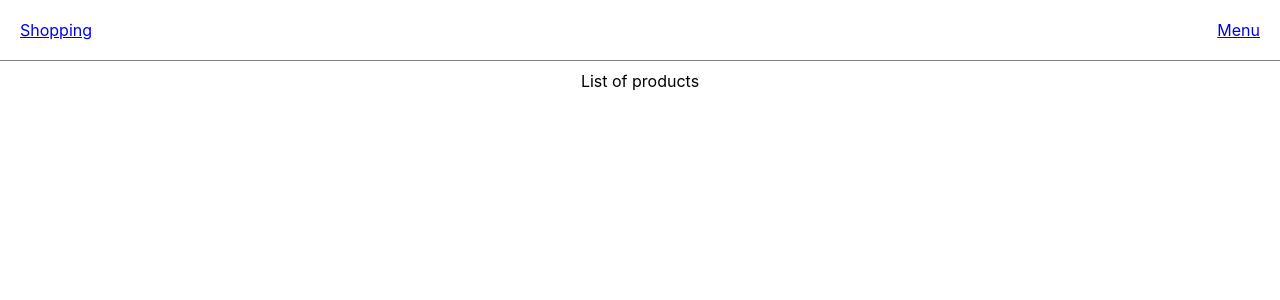
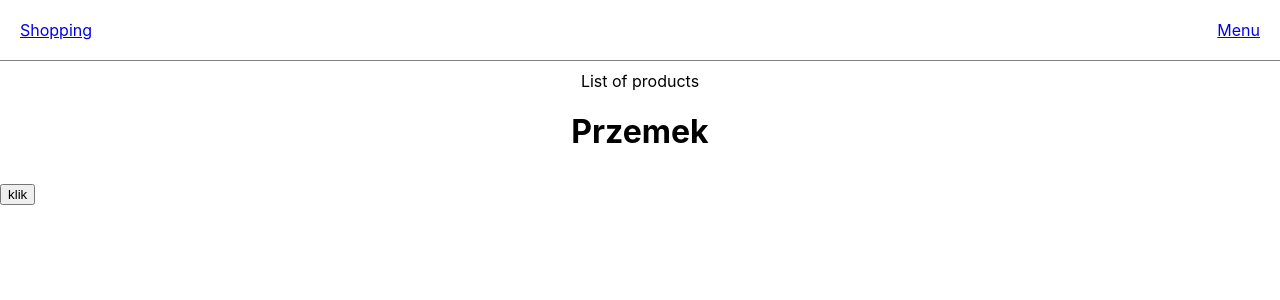
Before and after one commit to PrzemyslawMachola/shoppinglist, a React (Create React App) app: page /routes/Products in a window 1280 px wide. Shown: the top 300 px of the page. Built offline with nearby package versions, Linux system fonts and the light colour scheme.

Commit message:
context first setup

```diff
--- a/src/App.js
+++ b/src/App.js
@@ -3,7 +3,8 @@ import { Outlet, Link } from "react-router-dom";
 import React from "react";
 // import Menu from "./routes/menu";
 
-function App() {
+
+const App = () => {
   return (
     <div className="container">
       <div
--- a/src/index.js
+++ b/src/index.js
@@ -1,4 +1,4 @@
-import React from 'react';
+import React, {createContext, useState} from 'react';
 import ReactDOM from 'react-dom/client';
 import { BrowserRouter, Routes, Route } from "react-router-dom";
 import './index.css';
@@ -11,21 +11,39 @@ import NewList from "./routes/newList";
 import Lists from "./routes/lists";
 import Products from "./routes/products"
 
+export const AppContext = createContext(null);
+
+const Main = () => {
+
+    const [state, setState] = useState({
+        name: "Przemek"
+    })
+
+    return (
+        <BrowserRouter>
+            <AppContext.Provider value={{
+                state, setState
+            }}>
+                <Routes>
+                    <Route path="/" element={<App />}>
+                        <Route path="/" element={<MainView />} />
+                        <Route path="/routes/newList" element={<NewList />} />
+                        <Route path="/routes/Lists" element={<Lists />} />
+                        <Route path="/routes/Products" element={<Products />} />
+                    </Route>
+                </Routes>
+            </AppContext.Provider>
+        </BrowserRouter>
+    )
+}
+
 const root = ReactDOM.createRoot(document.getElementById('root'));
 root.render(
   // <React.StrictMode>
   //   <App />
   // </React.StrictMode>
-    <BrowserRouter>
-        <Routes>
-            <Route path="/" element={<App />}>
-                <Route path="/" element={<MainView />} />
-                <Route path="/routes/newList" element={<NewList />} />
-                <Route path="/routes/Lists" element={<Lists />} />
-                <Route path="/routes/Products" element={<Products />} />
-            </Route>
-        </Routes>
-    </BrowserRouter>
+
+    <Main />
 );
 
 // If you want to start measuring performance in your app, pass a function
--- a/src/routes/products.js
+++ b/src/routes/products.js
@@ -1,10 +1,17 @@
 import {Link, Outlet} from "react-router-dom";
-import React from "react";
+import React, {useContext} from "react";
+import {AppContext} from "../index";
 
 const Products = () => {
+    const {state, setState} = useContext(AppContext);
     return (
         <div>
-            <div className="center">List of products</div>
+            <div className="center">List of products
+            <h1>{state.name}</h1></div>
+            <button onClick={()=> setState (prev=>({
+                ...prev,
+                name: "Paweł"
+            }))}>klik</button>
             <Outlet />
         </div>
     )
```
